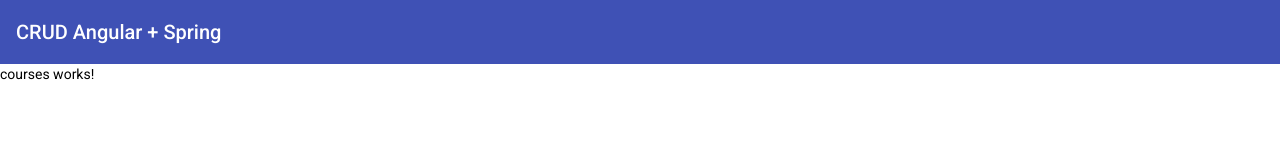
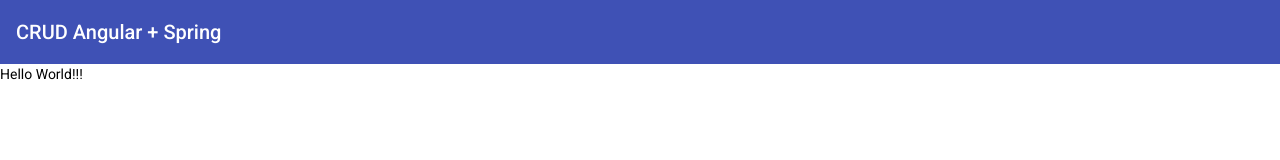
Before and after one commit to AlexSouzaSilvax/crud-angular, an Angular app: page /courses in a window 1280 px wide. Shown: the top 160 px of the page. Built offline with nearby package versions, Linux system fonts and the light colour scheme.

Commit message:
hello world

```diff
--- a/src/app/courses/courses/courses.component.html
+++ b/src/app/courses/courses/courses.component.html
@@ -1 +1 @@
-<p>courses works!</p>
+<p>Hello World!!!</p>
```
